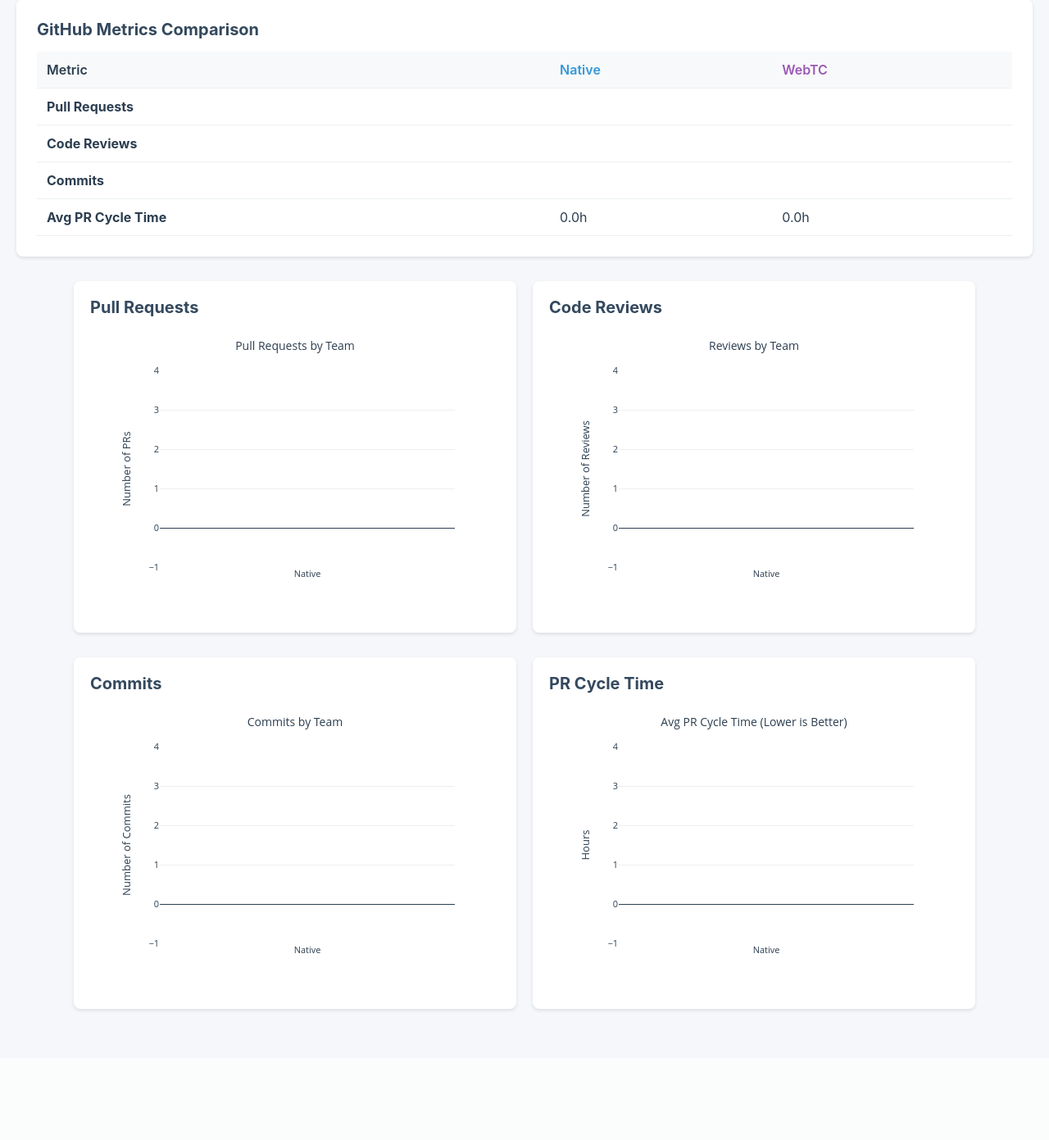
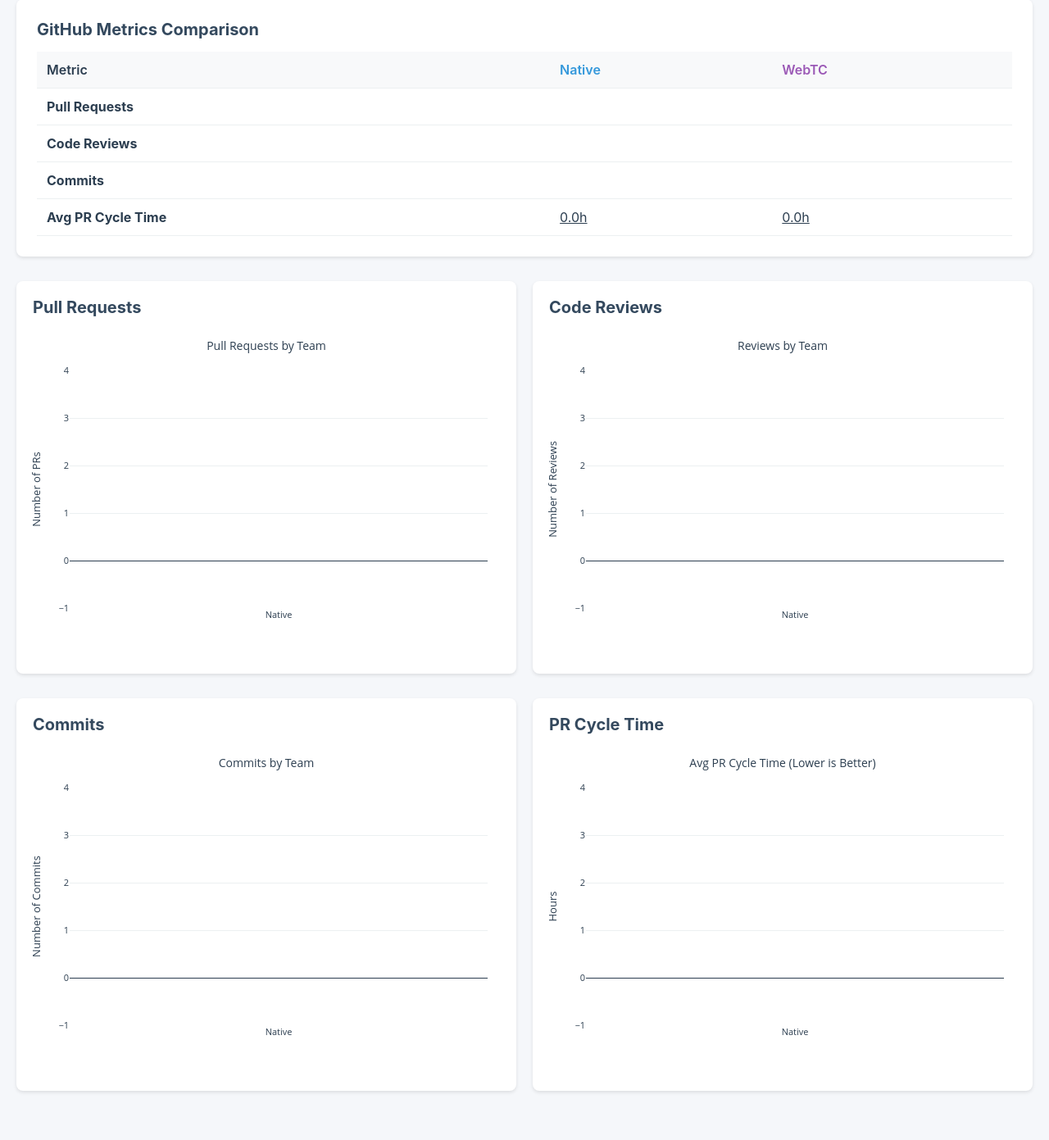
Before and after one commit to maroszoli-goto/engineering-metrics-dashboard, a Flask app: template src/dashboard/templates/comparison.html in a window 1280 px wide. Shown: the part 237-1628 px from the top of the page at 82% size. Before the commit the page ends 1471 px from the top, so only its background shows below. Run offline with Flask 3, Linux system fonts and the light colour scheme; the template is opened without the code that fills it, so the values that code supplies are empty; some libraries are stand-ins or nearby versions.

Commit message:
Improve dashboard UI and add interactive metric links
UI Improvements:
- Update home page to clean white background in light mode (removed purple gradient)
- Expand comparison page chart area to full container width
- Remove max-width constraint on comparison grid for better space utilization
- Increase chart sizes from 450x350 to 600x400 for better visibility
- Remove GitHub profile links from team member boxes for cleaner UI

Interactive Links:
- Add clickable links to all metrics in comparison page tables
- GitHub metrics (PRs, Reviews, Commits) link to GitHub search results
- Cycle time metrics link to team dashboard pages
- Jira metrics (Throughput, WIP, Flagged) link to Jira filter pages
- All external links open in new tabs with underline styling

Technical Changes:
- Update /comparison route to pass team configs, github_org, and jira_server
- Preserve winner highlighting on linked table cells
- Theme-aware styling with color inheritance

🤖 Generated with [Claude Code](https://claude.com/claude-code)

Co-Authored-By: Claude <noreply@anthropic.com>

```diff
--- a/src/dashboard/app.py
+++ b/src/dashboard/app.py
@@ -501,9 +501,18 @@ def team_comparison():
         return render_template('error.html',
                              error="Team comparison requires team configuration.")
 
+    config = get_config()
+
+    # Build team_configs dict for easy lookup in template
+    team_configs = {team['name']: team for team in config.teams}
+
     return render_template('comparison.html',
                          comparison=cache['comparison'],
                          teams=cache.get('teams', {}),
+                         team_configs=team_configs,
+                         config=config,
+                         github_org=config.github_organization,
+                         jira_server=config.jira_config.get('server'),
                          updated_at=metrics_cache['timestamp'])
 
 def main():
--- a/src/dashboard/static/css/main.css
+++ b/src/dashboard/static/css/main.css
@@ -262,8 +262,7 @@ th {
     display: grid;
     grid-template-columns: repeat(2, 1fr);
     gap: 20px;
-    max-width: 1100px;
-    margin: 0 auto;
+    margin-bottom: 30px;
 }
 
 .comparison-grid .card > div {
--- a/src/dashboard/templates/comparison.html
+++ b/src/dashboard/templates/comparison.html
@@ -35,8 +35,8 @@
 
         .comparison-grid .card > div[id$="-comparison"] {
             width: 100%;
-            max-width: 450px;
-            height: 350px;
+            max-width: 600px;
+            height: 400px;
             margin: 0 auto;
         }
 
@@ -95,37 +95,67 @@
                     <tr>
                         <td><strong>Pull Requests</strong></td>
                         <td {% if comparison.Native.prs > comparison.WebTC.prs %}class="winner"{% endif %}>
+                            <a href="https://github.com/pulls?q=is:pr+org:{{ github_org }}+{% for member in team_configs['Native'].github.members %}author:{{ member }}{% if not loop.last %}+{% endif %}{% endfor %}"
+                               target="_blank"
+                               style="color: inherit; text-decoration: underline;">
                                 {{ comparison.Native.prs }}
+                            </a>
                         </td>
                         <td {% if comparison.WebTC.prs > comparison.Native.prs %}class="winner"{% endif %}>
+                            <a href="https://github.com/pulls?q=is:pr+org:{{ github_org }}+{% for member in team_configs['WebTC'].github.members %}author:{{ member }}{% if not loop.last %}+{% endif %}{% endfor %}"
+                               target="_blank"
+                               style="color: inherit; text-decoration: underline;">
                                 {{ comparison.WebTC.prs }}
+                            </a>
                         </td>
                     </tr>
                     <tr>
                         <td><strong>Code Reviews</strong></td>
                         <td {% if comparison.Native.reviews > comparison.WebTC.reviews %}class="winner"{% endif %}>
+                            <a href="https://github.com/pulls?q=is:pr+org:{{ github_org }}+{% for member in team_configs['Native'].github.members %}reviewed-by:{{ member }}{% if not loop.last %}+{% endif %}{% endfor %}"
+                               target="_blank"
+                               style="color: inherit; text-decoration: underline;">
                                 {{ comparison.Native.reviews }}
+                            </a>
                         </td>
                         <td {% if comparison.WebTC.reviews > comparison.Native.reviews %}class="winner"{% endif %}>
+                            <a href="https://github.com/pulls?q=is:pr+org:{{ github_org }}+{% for member in team_configs['WebTC'].github.members %}reviewed-by:{{ member }}{% if not loop.last %}+{% endif %}{% endfor %}"
+                               target="_blank"
+                               style="color: inherit; text-decoration: underline;">
                                 {{ comparison.WebTC.reviews }}
+                            </a>
                         </td>
                     </tr>
                     <tr>
                         <td><strong>Commits</strong></td>
                         <td {% if comparison.Native.commits > comparison.WebTC.commits %}class="winner"{% endif %}>
+                            <a href="https://github.com/search?q=org:{{ github_org }}+{% for member in team_configs['Native'].github.members %}author:{{ member }}{% if not loop.last %}+{% endif %}{% endfor %}&type=commits"
+                               target="_blank"
+                               style="color: inherit; text-decoration: underline;">
                                 {{ comparison.Native.commits }}
+                            </a>
                         </td>
                         <td {% if comparison.WebTC.commits > comparison.Native.commits %}class="winner"{% endif %}>
+                            <a href="https://github.com/search?q=org:{{ github_org }}+{% for member in team_configs['WebTC'].github.members %}author:{{ member }}{% if not loop.last %}+{% endif %}{% endfor %}&type=commits"
+                               target="_blank"
+                               style="color: inherit; text-decoration: underline;">
                                 {{ comparison.WebTC.commits }}
+                            </a>
                         </td>
                     </tr>
                     <tr>
                         <td><strong>Avg PR Cycle Time</strong></td>
                         <td {% if comparison.Native.avg_cycle_time < comparison.WebTC.avg_cycle_time and comparison.Native.avg_cycle_time > 0 %}class="winner"{% endif %}>
+                            <a href="/team/Native"
+                               style="color: inherit; text-decoration: underline;">
                                 {{ "%.1f"|format(comparison.Native.avg_cycle_time) }}h
+                            </a>
                         </td>
                         <td {% if comparison.WebTC.avg_cycle_time < comparison.Native.avg_cycle_time and comparison.WebTC.avg_cycle_time > 0 %}class="winner"{% endif %}>
+                            <a href="/team/WebTC"
+                               style="color: inherit; text-decoration: underline;">
                                 {{ "%.1f"|format(comparison.WebTC.avg_cycle_time) }}h
+                            </a>
                         </td>
                     </tr>
                 </tbody>
@@ -189,8 +219,8 @@
                     paper_bgcolor: colors.paper_bgcolor,
                     plot_bgcolor: colors.plot_bgcolor,
                     font: {color: colors.font_color, size: 11},
-                    width: 450,
-                    height: 350,
+                    width: 600,
+                    height: 400,
                     margin: {l: 60, r: 30, t: 50, b: 60},
                     autosize: false
                 };
@@ -251,24 +281,52 @@
                     <tr>
                         <td><strong>Throughput (issues/week)</strong></td>
                         <td {% if comparison.Native.jira_throughput > comparison.WebTC.jira_throughput %}class="winner"{% endif %}>
+                            <a href="{{ jira_server }}/issues/?filter={{ team_configs['Native'].jira.filters.completed_12weeks }}"
+                               target="_blank"
+                               style="color: inherit; text-decoration: underline;">
                                 {{ "%.1f"|format(comparison.Native.jira_throughput) }}
+                            </a>
                         </td>
                         <td {% if comparison.WebTC.jira_throughput > comparison.Native.jira_throughput %}class="winner"{% endif %}>
+                            <a href="{{ jira_server }}/issues/?filter={{ team_configs['WebTC'].jira.filters.completed_12weeks }}"
+                               target="_blank"
+                               style="color: inherit; text-decoration: underline;">
                                 {{ "%.1f"|format(comparison.WebTC.jira_throughput) }}
+                            </a>
                         </td>
                     </tr>
                     <tr>
                         <td><strong>WIP Count</strong></td>
-                        <td>{{ comparison.Native.jira_wip }}</td>
-                        <td>{{ comparison.WebTC.jira_wip }}</td>
+                        <td>
+                            <a href="{{ jira_server }}/issues/?filter={{ team_configs['Native'].jira.filters.wip }}"
+                               target="_blank"
+                               style="color: inherit; text-decoration: underline;">
+                                {{ comparison.Native.jira_wip }}
+                            </a>
+                        </td>
+                        <td>
+                            <a href="{{ jira_server }}/issues/?filter={{ team_configs['WebTC'].jira.filters.wip }}"
+                               target="_blank"
+                               style="color: inherit; text-decoration: underline;">
+                                {{ comparison.WebTC.jira_wip }}
+                            </a>
+                        </td>
                     </tr>
                     <tr>
                         <td><strong>Flagged/Blocked</strong></td>
                         <td {% if comparison.Native.jira_flagged < comparison.WebTC.jira_flagged %}class="winner"{% endif %}>
+                            <a href="{{ jira_server }}/issues/?filter={{ team_configs['Native'].jira.filters.flagged_blocked }}"
+                               target="_blank"
+                               style="color: inherit; text-decoration: underline;">
                                 {{ comparison.Native.jira_flagged }}
+                            </a>
                         </td>
                         <td {% if comparison.WebTC.jira_flagged < comparison.Native.jira_flagged %}class="winner"{% endif %}>
+                            <a href="{{ jira_server }}/issues/?filter={{ team_configs['WebTC'].jira.filters.flagged_blocked }}"
+                               target="_blank"
+                               style="color: inherit; text-decoration: underline;">
                                 {{ comparison.WebTC.jira_flagged }}
+                            </a>
                         </td>
                     </tr>
                 </tbody>
--- a/src/dashboard/templates/team_dashboard.html
+++ b/src/dashboard/templates/team_dashboard.html
@@ -76,7 +76,6 @@
                 <div class="member-card">
                     <div class="member-name">
                         <a href="/person/{{ username }}" style="color: #3498db; text-decoration: none;">{{ username }}</a>
-                        <a href="https://github.com/{{ username }}" target="_blank" style="color: #9b59b6; text-decoration: none; margin-left: 8px;" title="View GitHub Profile">🔗</a>
                     </div>
                     <div class="member-stats">
                         PRs: {{ stats.prs }} | Reviews: {{ stats.reviews }}<br>
```
Also changed, not shown: src/dashboard/templates/teams_overview.html (+5 -12 lines). Lines whose indentation alone changed are shown as unchanged.
